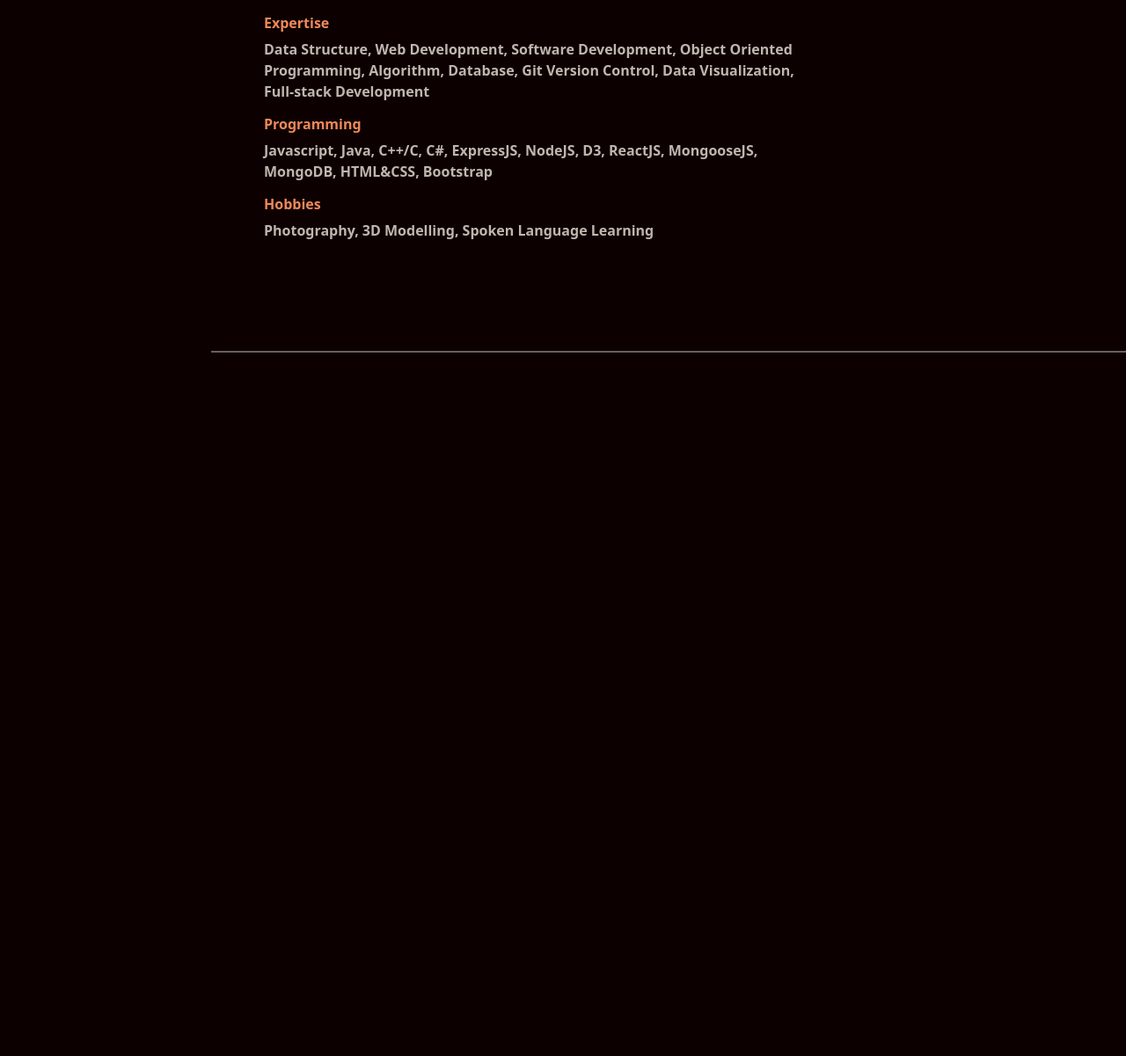
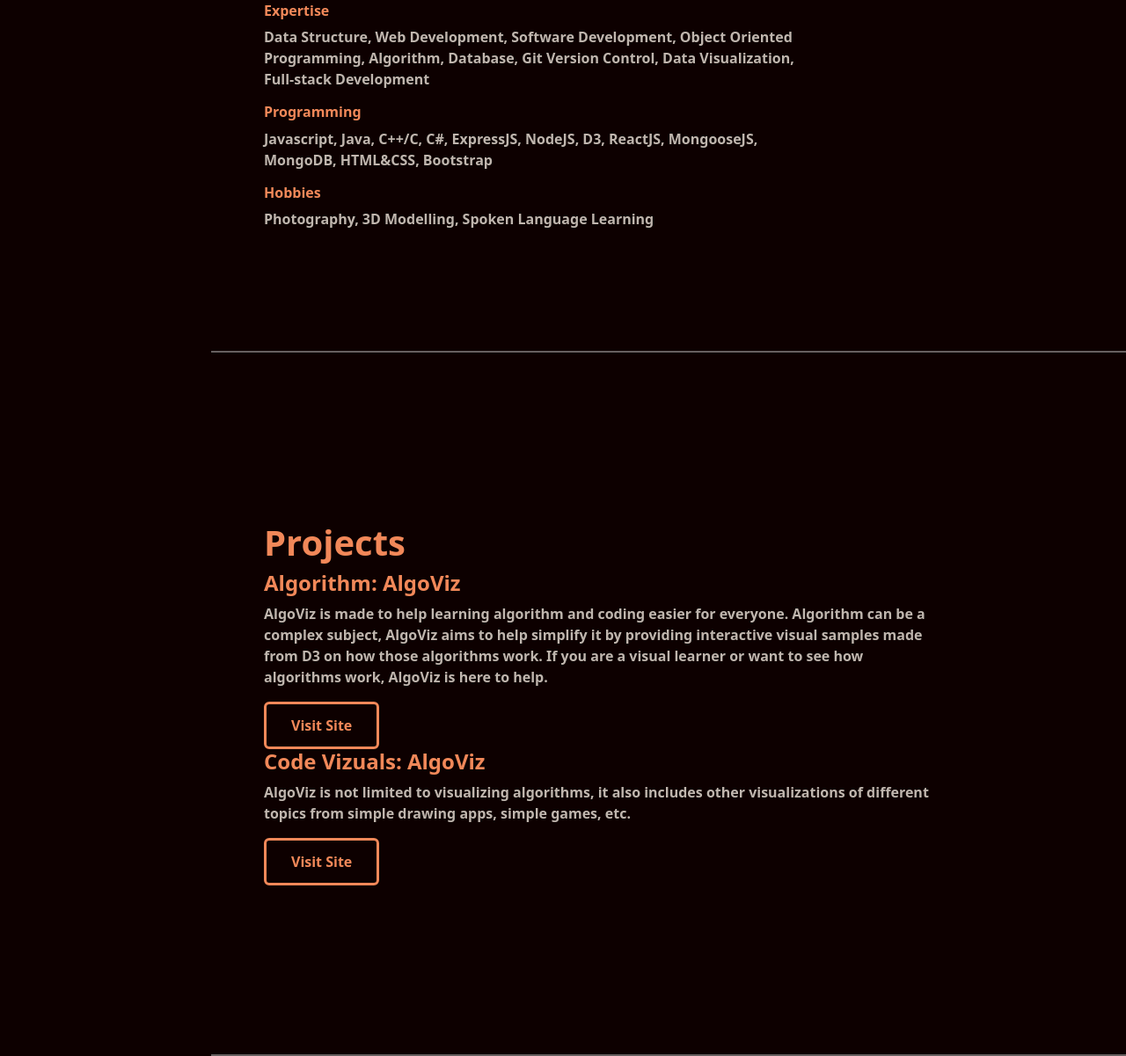
Before and after one commit to Nikko-Adrian-Pacleb/Nikko-Adrian-Pacleb, a plain HTML site: page index.html in a window 1280 px wide. Shown: the part 1199-2400 px from the top of the page at 88% size. Before the commit the page ends 1600 px from the top, so only its background shows below. Drawn offline with Linux system fonts and the light colour scheme.

Commit message:
Projects Page Finished

```diff
--- a/index.html
+++ b/index.html
@@ -93,8 +93,8 @@
         <div class="container">
           <div class="row pb-4">
             <div class="col-lg-10">
-              <h6 class="text-brand">About</h6>
-              <h1>Nikko Adrian Pacleb</h1>
+              <h1><span class="text-brand">About</span> Nikko Adrian Pacleb</h1>
+
               <p>
                 Hi I am Nikko Pacleb! I am a passionate developer that creates
                 web app and softwares that have a recent focus on providing
@@ -143,6 +143,56 @@
         </div>
       </section>
       <!-- About End -->
+      <!-- Projects Start -->
+      <section id="projects" class="full-height px-lg-5">
+        <div class="container">
+          <div class="row">
+            <div class="col-lg-10">
+              <h1 class="text-brand">Projects</h1>
+            </div>
+          </div>
+          <div class="row">
+            <div class="col-lg-10">
+              <div class="project">
+                <h4 class="text-brand">Algorithm: AlgoViz</h4>
+                <p>
+                  AlgoViz is made to help learning algorithm and coding easier
+                  for everyone. Algorithm can be a complex subject, AlgoViz aims
+                  to help simplify it by providing interactive visual samples
+                  made from D3 on how those algorithms work. If you are a visual
+                  learner or want to see how algorithms work, AlgoViz is here to
+                  help.
+                </p>
+                <a
+                  href="https://nikko-adrian-pacleb.github.io/AlgoViz/index.html"
+                  target="_blank"
+                  class="btn btn-brand"
+                  >Visit Site</a
+                >
+              </div>
+            </div>
+          </div>
+          <div class="row">
+            <div class="col-lg-10">
+              <div class="project">
+                <h4 class="text-brand">Code Vizuals: AlgoViz</h4>
+                <p>
+                  AlgoViz is not limited to visualizing algorithms, it also
+                  includes other visualizations of different topics from simple
+                  drawing apps, simple games, etc.
+                </p>
+                <a
+                  href="https://nikko-adrian-pacleb.github.io/AlgoViz/other/index.html"
+                  target="_blank"
+                  class="btn btn-brand"
+                  >Visit Site</a
+                >
+              </div>
+            </div>
+          </div>
+        </div>
+      </section>
+      <!-- Projects End -->
     </div>
     <!-- Content End -->
     <script src="./assets/js/aos.js"></script>
```
